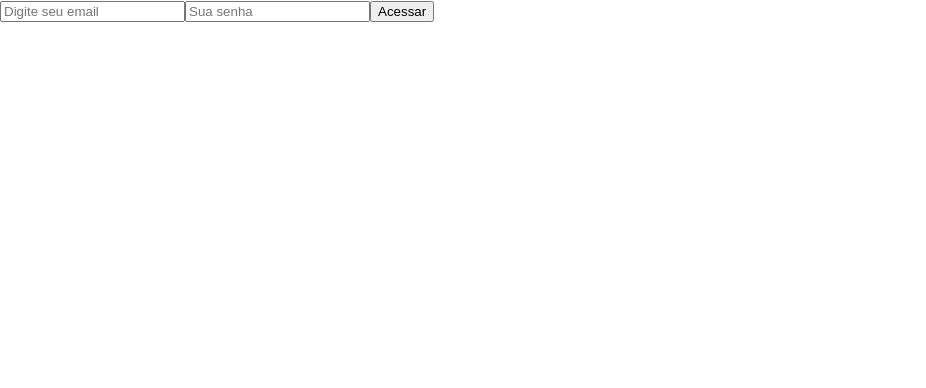
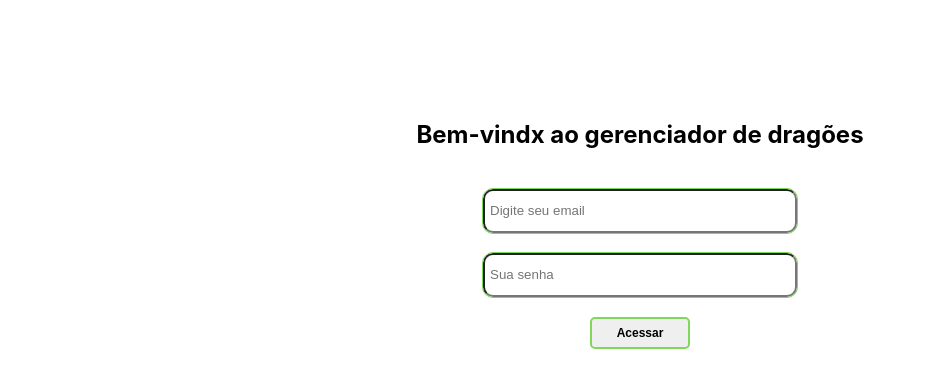
Before and after one commit to marcellagutie/dragon-project, a React (Create React App) app: page / in a window 1280 px wide. Shown: the top 388 px of the page, without its empty margins (0-926 px from the left). Built offline with nearby package versions, Linux system fonts and the light colour scheme.

Commit message:
fix: fix layout link header

```diff
--- a/src/components/Header/header.style.tsx
+++ b/src/components/Header/header.style.tsx
@@ -14,9 +14,14 @@ export const Exit = styled.div`
     flex-direction: row;
     justify-content: flex-end;
     cursor: pointer;
+    color: white;
+    margin-right: 20px;
+    padding: 10px;
+    border: 2px solid white;
+    border-radius: 5px;
     &:hover {
-    background: #3FA110;
-  }
+        background: #3FA110;
+    }
 `;
 
 export const Title = styled.h1`
@@ -37,4 +42,10 @@ export const Create = styled(Link)`
   cursor: pointer;
   color: white;
   margin-right: 20px;
+  padding: 10px;
+  border: 2px solid white;
+  border-radius: 5px;
+  &:hover {
+    background: #3FA110;
+  }
 `;
--- a/src/pages/Login/index.tsx
+++ b/src/pages/Login/index.tsx
@@ -2,7 +2,7 @@ import { FormEvent, useContext, useState } from "react";
 import { toast } from "react-toastify";
 import { useNavigate } from "react-router-dom";
 import { AuthContext } from "../../utils/context/auth.contex";
-import { Input, Button } from './login.style'
+import { Input, Button, Container } from './login.style'
 
 export const Login = () => {
   const { login } = useContext(AuthContext);
@@ -25,6 +25,7 @@ export const Login = () => {
       };
 
       login(data);
+      setLoading(false);
       navigate("/home");
     } else {
       toast.error("Usuário ou senha incorreto. Preencha com atenção");
@@ -32,9 +33,8 @@ export const Login = () => {
   };
 
   return (
-    <div className="container-center">
-      <div className="login">
-        <form onSubmit={handleLogin}>
+    <Container onSubmit={handleLogin}>
+      <h2>Bem-vindx ao gerenciador de dragões</h2>
         <Input
           placeholder="Digite seu email"
           type="text"
@@ -52,8 +52,6 @@ export const Login = () => {
         <Button type="submit" disabled={loading}>
           Acessar
         </Button>
-        </form>
-      </div>
-    </div>
+    </Container>
   );
 }
--- a/src/pages/Login/login.style.tsx
+++ b/src/pages/Login/login.style.tsx
@@ -1,4 +1,33 @@
 import styled from 'styled-components';
 
-export const Input = styled.input ``;
-export const Button = styled.button ``;
+export const Input = styled.input `
+    outline: 1px solid #80D856;
+    border-radius: 10px;
+    width: 300px;
+    height: 30px;
+    padding: 5px;
+`;
+
+export const Container = styled.form`
+    display: flex;
+    flex-direction: column;
+    align-items: center;
+    gap: 20px;
+    margin-top: 100px;
+`;
+
+export const Button = styled.button`
+  border: 2px solid black;
+  text-decoration: none;
+  padding: 7px 16px;
+  font-size: 12px;
+  font-weight: bold;
+  width: 100px;
+  cursor: pointer;
+  border-color: #80D856;
+  color: black;
+  border-radius: 5px;
+  &:hover {
+    background: #3FA110;
+  }
+`;
```
Lines whose indentation alone changed are shown as unchanged.
